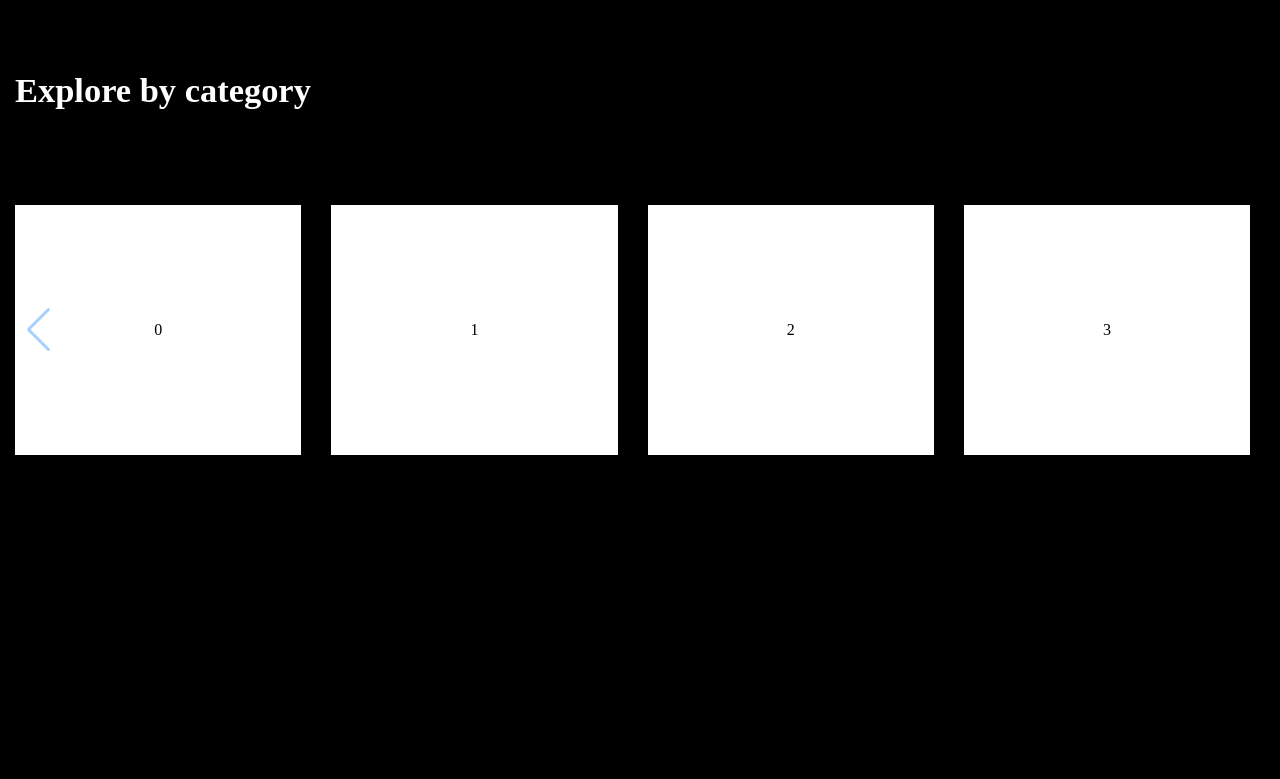
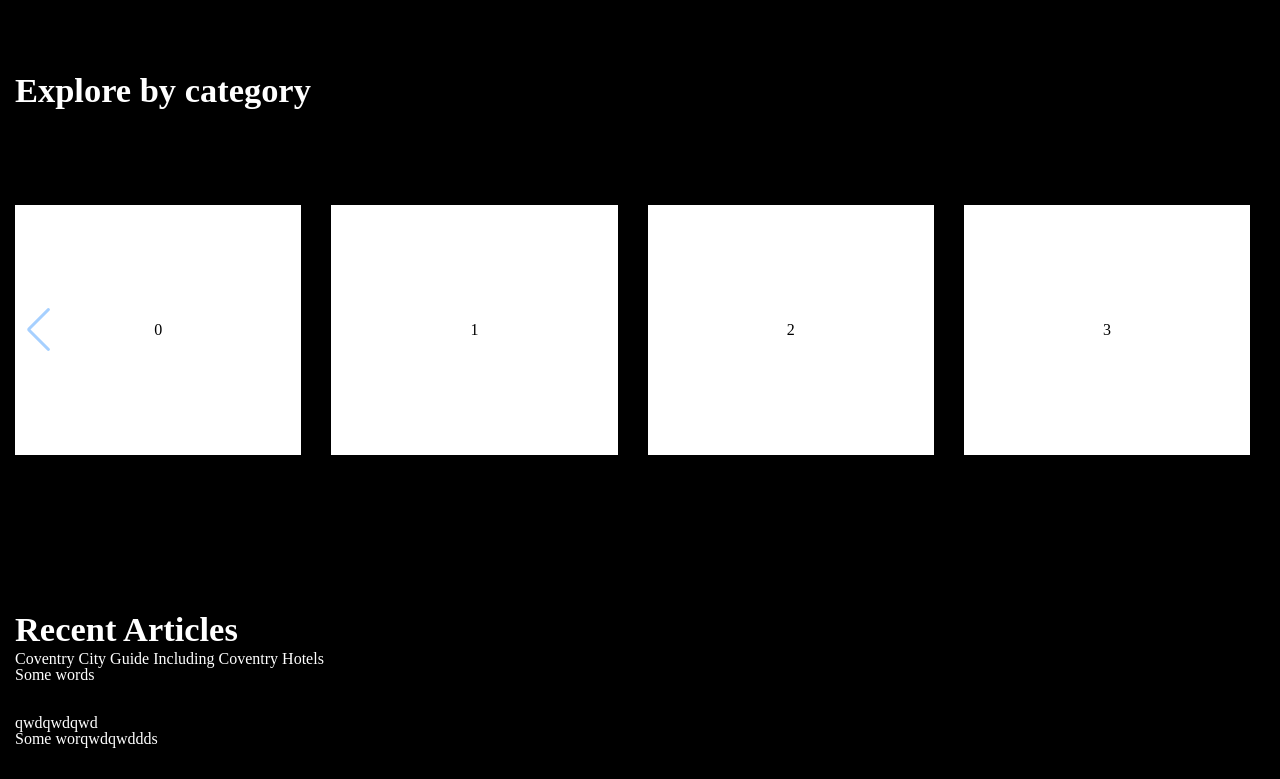
Before and after one commit to s1veme/Travel-blog, a Vue app: page / in a window 1280 px wide. Shown: the part 802-1581 px from the top of the page. Before the commit the page ends 1409 px from the top, so only its background shows below. Built offline with nearby package versions, Linux system fonts and the light colour scheme.

Commit message:
added prepare to normal output articles

```diff
--- a/src/components/RecentArticles.vue
+++ b/src/components/RecentArticles.vue
@@ -1,15 +1,40 @@
 <template>
-  <div>
-    <h2>Recent Articles</h2>
+  <div class="recent-articles">
+    <div class="recent-articles__container">
+      <h2 class="recent-articles__title">Recent Articles</h2>
+      <transition-group name="articles" tag="ul">
+        <li class="recent-articles__item" v-for="(article, index) in articles" :key="index">
+          <p>{{ article.title }}</p>
+          <p>{{ article.description }}</p>
+        </li>
+      </transition-group>
+    </div>
   </div>
 </template>
 
-<script>
-export default {
+<script lang="ts">
+import { defineComponent, PropType } from "vue";
+import RecentArticle from "@/types/RecentArticle";
 
-};
+export default defineComponent({
+  props: {
+    articles: {
+      required: true,
+      type: Array as PropType<RecentArticle[]>
+    }
+  }
+});
 </script>
 
-<style scoped>
+<style scoped lang="sass">
+@import "../assets/sass/helps/mixins"
+.recent-articles
+  margin-bottom: 140px
+
+  &__item
+    margin-bottom: 2rem
+
+  &__title
+    @extend %heading-three
 
 </style>
--- /dev/null
+++ b/src/types/RecentArticle.ts
@@ -0,0 +1,10 @@
+interface RecentArticle {
+  id: string | number
+  title: string,
+  time: string | number,
+  sharp: string,
+  description: string,
+  image?: string
+}
+
+export default RecentArticle;
--- a/src/views/Home.vue
+++ b/src/views/Home.vue
@@ -5,20 +5,47 @@
   </div>
 
   <categories-slider />
+  <recent-articles :articles="recentArticles" />
 </template>
 
 <script lang="ts">
-import { defineComponent } from "vue";
+import { defineComponent, ref } from "vue";
 import MyHeader from "@/components/MyHeader.vue";
 import Hero from "@/components/Hero.vue";
 import CategoriesSlider from "@/components/CategoriesSlider.vue";
+import RecentArticles from "@/components/RecentArticles.vue";
+
+import RecentArticle from "@/types/RecentArticle";
 
 export default defineComponent({
   name: "home",
   components: {
     MyHeader,
     Hero,
-    CategoriesSlider
+    CategoriesSlider,
+    RecentArticles
+  },
+  setup() {
+    const recentArticles = ref<RecentArticle[]>([
+      {
+        id: "1",
+        title: "Coventry City Guide Including Coventry Hotels",
+        time: 9,
+        sharp: "Guide",
+        description: "Some words"
+      },
+      {
+        id: "2",
+        title: "qwdqwdqwd",
+        time: 10,
+        sharp: "Guide",
+        description: "Some worqwdqwddds"
+      }
+    ]);
+    return {
+      recentArticles
+    };
   }
+
 });
 </script>
```
